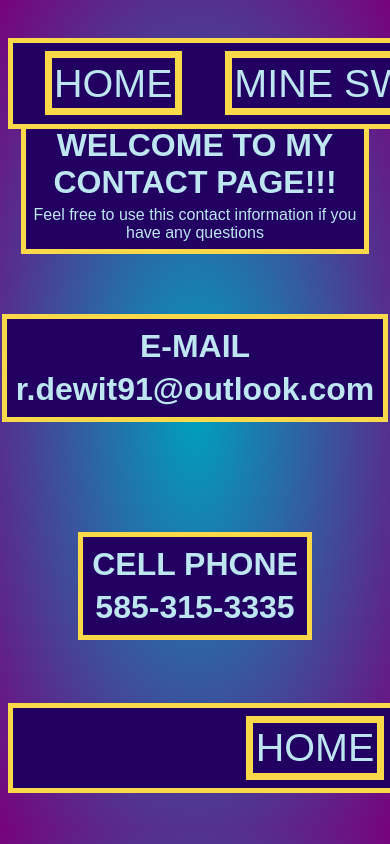
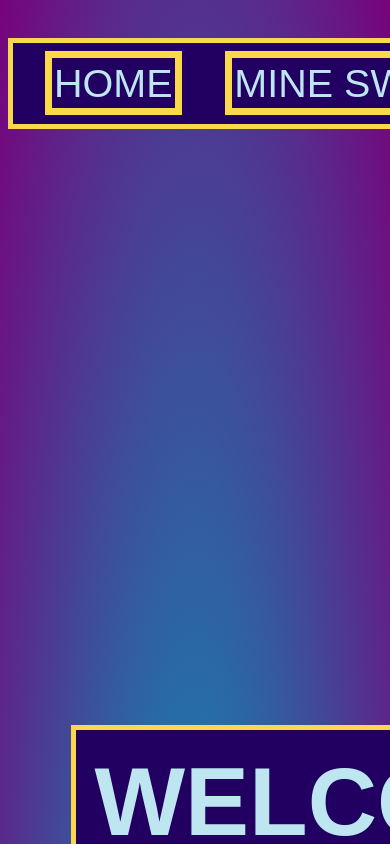
Before and after one commit to rdewit91/robsArcade, a Next.js app in the folder robs-arcade/: page /cntcMe in a window 390 px wide. Shown: the top 844 px of the page. Built offline with nearby package versions, Linux system fonts and the light colour scheme.

Commit message:
mobile fix 2

```diff
--- a/robs-arcade/src/pages/cntcMe.js
+++ b/robs-arcade/src/pages/cntcMe.js
@@ -22,16 +22,6 @@ export default function cntcMe() {
         </div>
       </div>
     </div>
-    <div class='light x1'></div>
-    <div class='light x2'></div>
-    <div class='light x3'></div>
-    <div class='light x4'></div>
-    <div class='light x5'></div>
-    <div class='light x6'></div>
-    <div class='light x7'></div>
-    <div class='light x8'></div>
-    <div class='light x9'></div>
-
     </>
   )
 }
--- a/robs-arcade/src/styles/cntcMe.module.css
+++ b/robs-arcade/src/styles/cntcMe.module.css
@@ -30,3 +30,19 @@
     background: #210062;
     text-align: center;
 }
+
+@media screen and (min-width: 375px) and (max-width: 740px) {
+    .cntcMeBox {
+        width: 390%;
+        height: 150em;
+    }
+    .cntcMeHead{
+        font-size: 3em;
+        width: 28em;
+    }
+    .cntcMeData {
+        font-size: 3em;
+        width: 28em;
+        width: 80%;
+    }
+}
```
Also changed, not shown: robs-arcade/component/MineSwp/styles.module.scss (+4 -4 lines).
